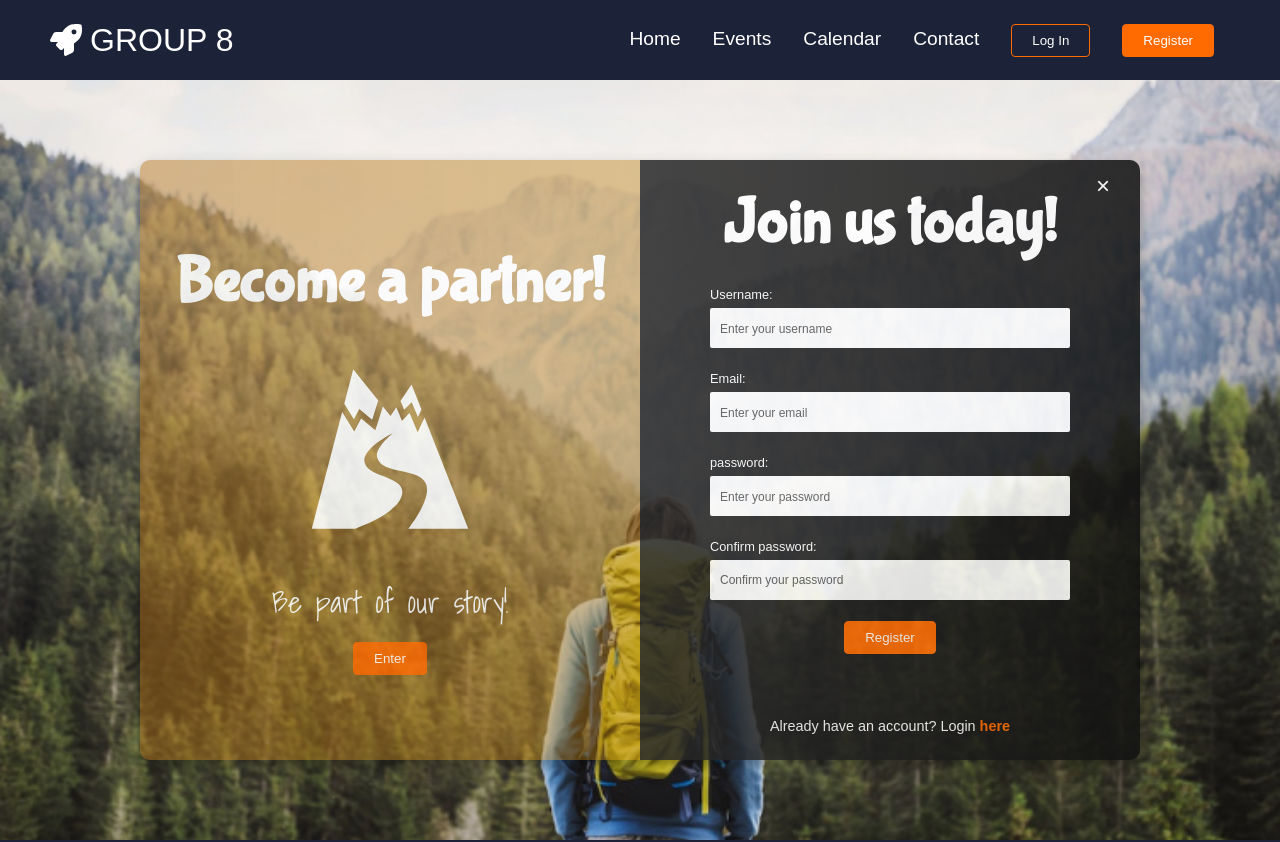
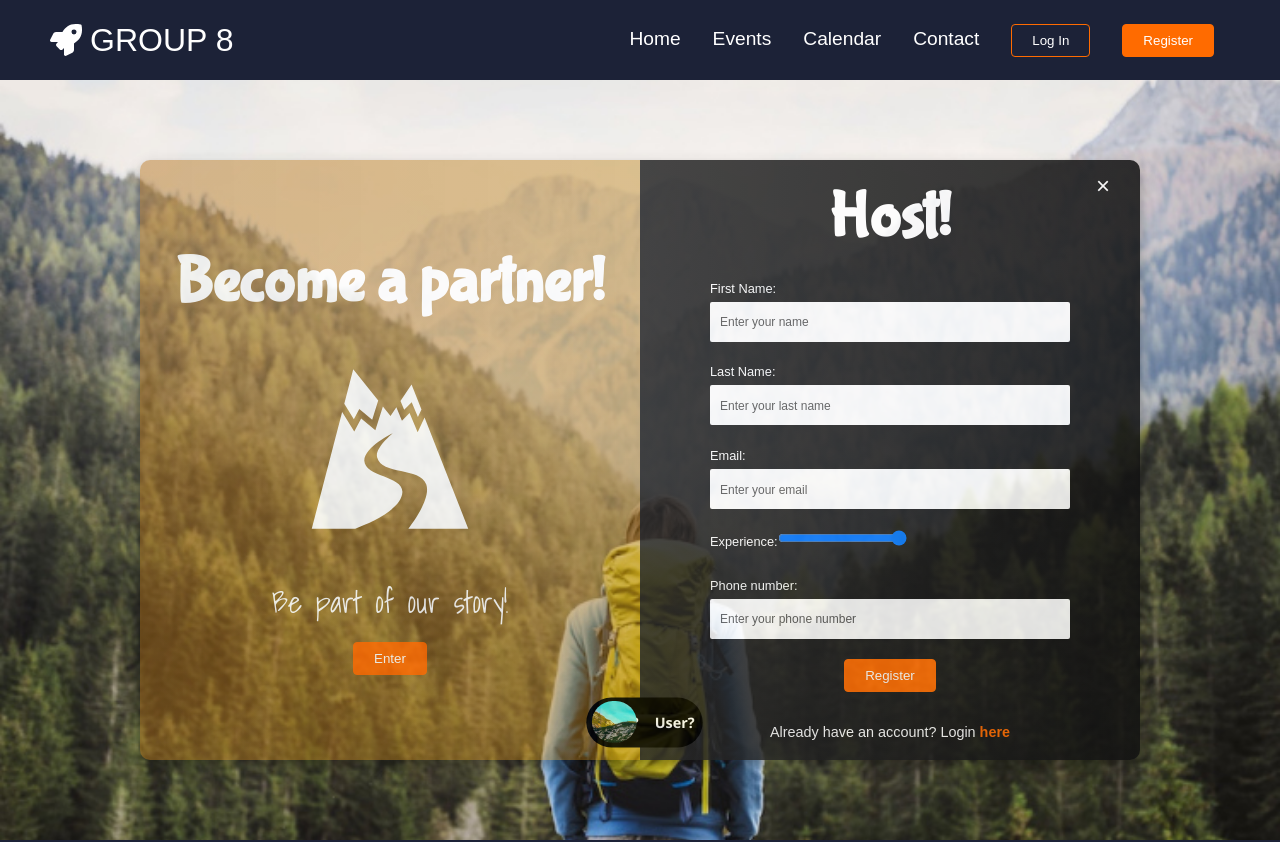
Before and after one commit to micokontic/react-final-task, a React (Create React App) app: page /register in a window 1280 px wide. Shown: the top 842 px of the page. Built offline with nearby package versions, Linux system fonts and the light colour scheme; what react-google-maps would draw is missing.

Commit message:
Host register toggle user register

```diff
--- a/public/index.html
+++ b/public/index.html
@@ -9,6 +9,11 @@
       name="description"
       content="Web site created using create-react-app"
     />
+    <!--  <link
+      rel="stylesheet"
+      href="https://cdnjs.cloudflare.com/ajax/libs/materialize/1.0.0/css/materialize.min.css"
+    /> -->
+
     <link rel="apple-touch-icon" href="%PUBLIC_URL%/logo192.png" />
     <!--
       manifest.json provides metadata used when your web app is installed on a
--- a/src/components/pages/forms/registrationForm/Form.css
+++ b/src/components/pages/forms/registrationForm/Form.css
@@ -153,7 +153,7 @@
 
 .form-input-login {
   font-size: 0.9rem;
-  margin-top: 4rem;
+  margin-top: 2rem;
   color: #fff;
   width: 80%;
   text-align: center;
@@ -164,3 +164,63 @@
   color: #ff6b00;
   font-weight: 600;
 }
+
+/*FORM TOGGLE*/
+.hideForm {
+  display: none;
+}
+
+/*TOGGLE BUTTON*/
+
+input[type="checkbox"] {
+  display: none;
+}
+
+#button {
+  position: absolute;
+  top: 75%;
+  right: 70%;
+  display: block;
+  width: 291px;
+  height: 125px;
+  background-color: #000;
+  border-radius: 350px;
+  cursor: pointer;
+  transform: scale(0.4);
+  margin: 50px auto;
+}
+
+#knob {
+  width: 112px;
+  height: 104px;
+  background-image: url("../../../bckImages/background.jpeg");
+  background-size: 701px;
+  position: relative;
+  top: 9px;
+  left: 14px;
+  border-radius: 290px;
+  transition: 0.4s ease left, 0.4s ease background-position;
+  z-index: 2;
+}
+
+#subscribe,
+#alright {
+  position: absolute;
+  top: 50%;
+  transform: translateY(-50%);
+  color: #fff;
+  font-size: 36px;
+  font-weight: bold;
+  font-family: "Segoe UI", Tahoma, Geneva, Verdana, sans-serif;
+  margin-left: 171px;
+  z-index: 1;
+}
+
+#alright {
+  margin-left: 30px;
+}
+
+#lol-checkbox:checked + #button #knob {
+  left: 170px;
+  background-position: -350px 0;
+}
--- a/src/components/pages/forms/registrationForm/FormCallLogin.js
+++ b/src/components/pages/forms/registrationForm/FormCallLogin.js
@@ -13,7 +13,9 @@ const FormCallLogin = () => {
       <div className="form-login-bck form-wrapper ">
         <div className="form-container">
           <span className="close-btn">×</span>
-          <div className="form-content-left"></div>
+          <div className="form-content-left">
+            <h1>Become a member</h1>
+          </div>
           {!isSubmitted ? (
             <FormLogin submitForm={submitForm} />
           ) : (
--- a/src/components/pages/forms/registrationForm/FormRegister.js
+++ b/src/components/pages/forms/registrationForm/FormRegister.js
@@ -1,4 +1,4 @@
-import React from "react";
+import React, { useState } from "react";
 import useForm from "./useForm";
 import { Button } from "../../../../Button";
 import validate from "./validateInfo";
@@ -10,10 +10,15 @@ function FormRegister({ submitForm }) {
     submitForm,
     validate
   );
+  const [hideForm, setHideForm] = useState(false);
+
+  const toggleForm = () => {
+    setHideForm(!hideForm);
+  };
 
   return (
     <div className="form-content-right">
-      <form className="form" onSubmit={handleSubmit}>
+      <form className={hideForm ? "form" : "hideForm"} onSubmit={handleSubmit}>
         <h1>Join us today!</h1>
         <div className="form-inputs">
           <label htmlFor="username" className="form-label">
@@ -85,6 +90,94 @@ function FormRegister({ submitForm }) {
           Already have an account? Login <Link to="/log-in">here</Link>
         </span>
       </form>
+
+      <form className={hideForm ? "hideForm" : "form"} onSubmit={handleSubmit}>
+        <h1>Host!</h1>
+        <div className="form-inputs">
+          <label htmlFor="firstName" className="form-label">
+            First Name:{" "}
+          </label>
+          <input
+            id="firstName"
+            type="text"
+            name="firstName"
+            placeholder="Enter your name"
+            className="form-input"
+            value={values.firstName}
+            onChange={handleChange}
+          />
+          {errors.firstName && <p>{errors.firstName}</p>}
+        </div>
+
+        <div className="form-inputs">
+          <label htmlFor="lastName" className="form-label">
+            Last Name:{" "}
+          </label>
+          <input
+            id="lastName"
+            type="text"
+            name="lastName"
+            placeholder="Enter your last name"
+            className="form-input"
+            value={values.lastName}
+            onChange={handleChange}
+          />
+          {errors.lastName && <p>{errors.lastName}</p>}
+        </div>
+
+        <div className="form-inputs">
+          <label htmlFor="email" className="form-label">
+            Email:{" "}
+          </label>
+          <input
+            id="email"
+            type="email"
+            name="email"
+            placeholder="Enter your email"
+            className="form-input"
+            value={values.email}
+            onChange={handleChange}
+          />
+          {errors.email && <p>{errors.email}</p>}
+        </div>
+        <div className="form-inputs">
+          <label htmlFor="experience" className="form-label">
+            Experience:{" "}
+          </label>
+          <input type="range" id="test5" min="0" max="10" />
+        </div>
+
+        <div className="form-inputs">
+          <label htmlFor="phoneNumber" className="form-label">
+            Phone number:{" "}
+          </label>
+          <input
+            id="phoneNumber"
+            type="number"
+            name="phoneNumber"
+            placeholder="Enter your phone number"
+            className="form-input"
+            value={values.phoneNumber}
+            onChange={handleChange}
+          />
+          {errors.phoneNumber && <p>{errors.phoneNumber}</p>}
+        </div>
+
+        <Button buttonStyle="btn--primary" type="submit">
+          Register
+        </Button>
+        <span className="form-input-login">
+          Already have an account? Login <Link to="/log-in">here</Link>
+        </span>
+      </form>
+      <div>
+        <input type="checkbox" id="lol-checkbox" onChange={toggleForm} />
+        <label id="button" htmlFor="lol-checkbox">
+          <div id="knob" />
+          <div id="subscribe">User?</div>
+          <div id="alright">Host?</div>
+        </label>
+      </div>
     </div>
   );
 }
```
